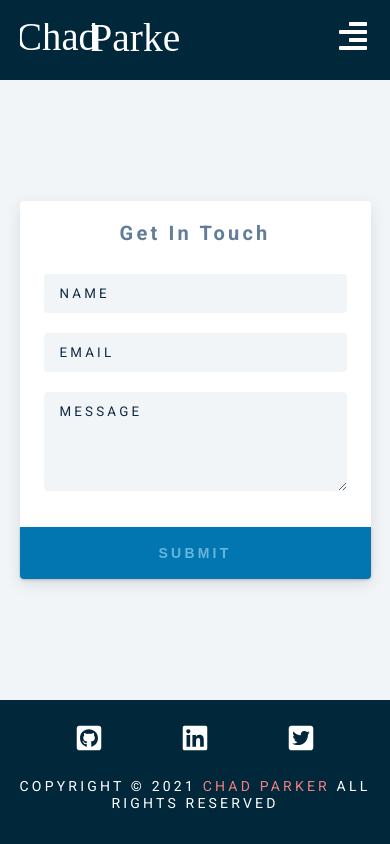
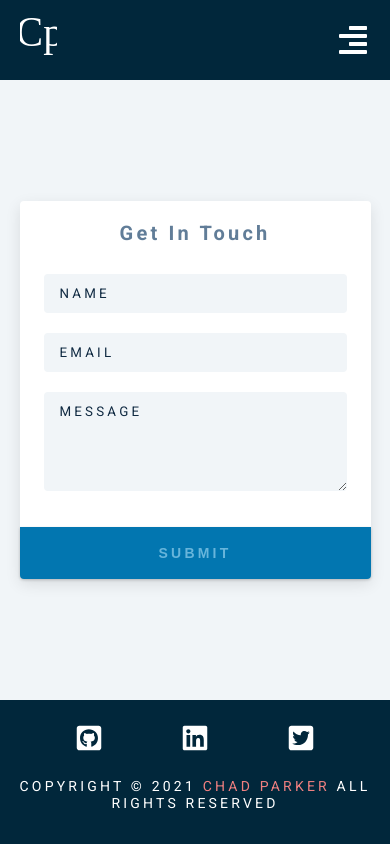
Before and after one commit to dAppTechie/portfolio_v2, a Gatsby site: page /contact in a window 390 px wide. Built offline with nearby package versions, Linux system fonts and the light colour scheme; Gatsby itself is replaced by a stand-in of ours.

Commit message:
update logo for small screens

```diff
--- a/src/assets/css/main.css
+++ b/src/assets/css/main.css
@@ -250,6 +250,9 @@ Navbar
 .nav-links {
   display: none;
 }
+.logo-small {
+  display: none;
+}
 @media screen and (min-width: 768px) {
   .toggle-btn {
     display: none;
@@ -276,6 +279,22 @@ Navbar
     display: grid;
     grid-template-columns: auto 1fr;
     align-items: center;
+  }
+}
+@media screen and (max-width: 550px) {
+  .logo-main {
+    display: none;
+  }
+  .logo-small {
+    display: flex;
+  }
+  .nav-links {
+    display: none;
+  }
+  .toggle-btn {
+    display: flex;
+    justify-content: flex-end;
+    align-items: flex-end;
   }
 }
 
--- a/src/components/Navbar.js
+++ b/src/components/Navbar.js
@@ -1,14 +1,17 @@
 import React from "react"
 import logo from "../assets/images/logo.svg"
+import logoSmall from "../assets/images/logomin.svg"
 import { FaAlignRight } from "react-icons/fa"
 import pageLinks from "../constants/links"
 import { Link } from "gatsby"
+
 const Navbar = ({ toggleSidebar }) => {
   return (
     <nav className="navbar">
       <div className="nav-center">
         <div className="nav-header">
-          <img src={logo} alt="Cp" />
+          <img src={logo} alt="ChadParker" className="logo-main" />
+          <img src={logoSmall} alt="Cp" className="logo-small" />
           <button className="toggle-btn" type="button" onClick={toggleSidebar}>
             <FaAlignRight />
           </button>
```
